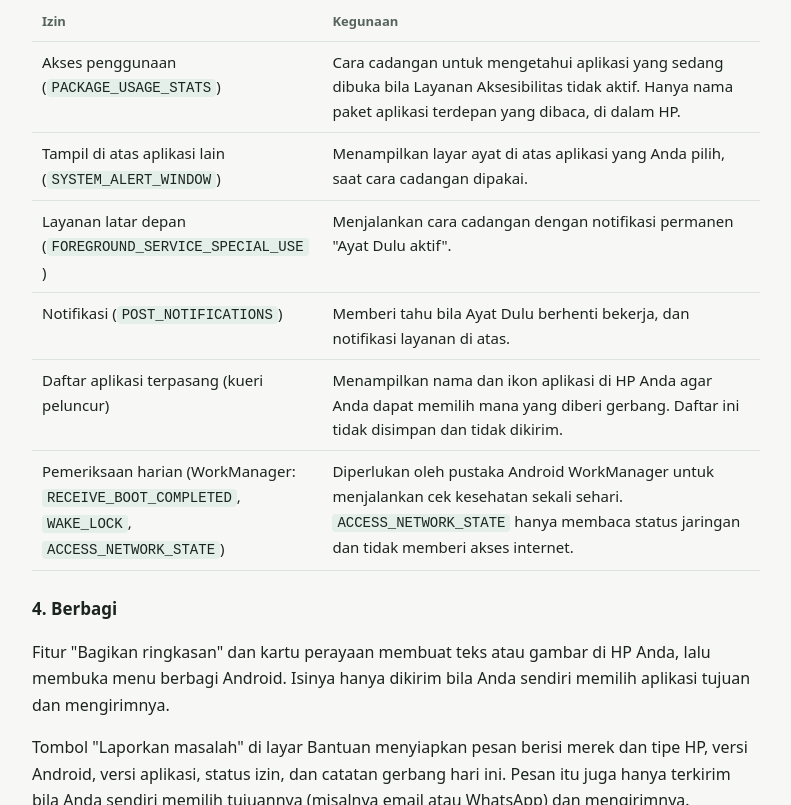
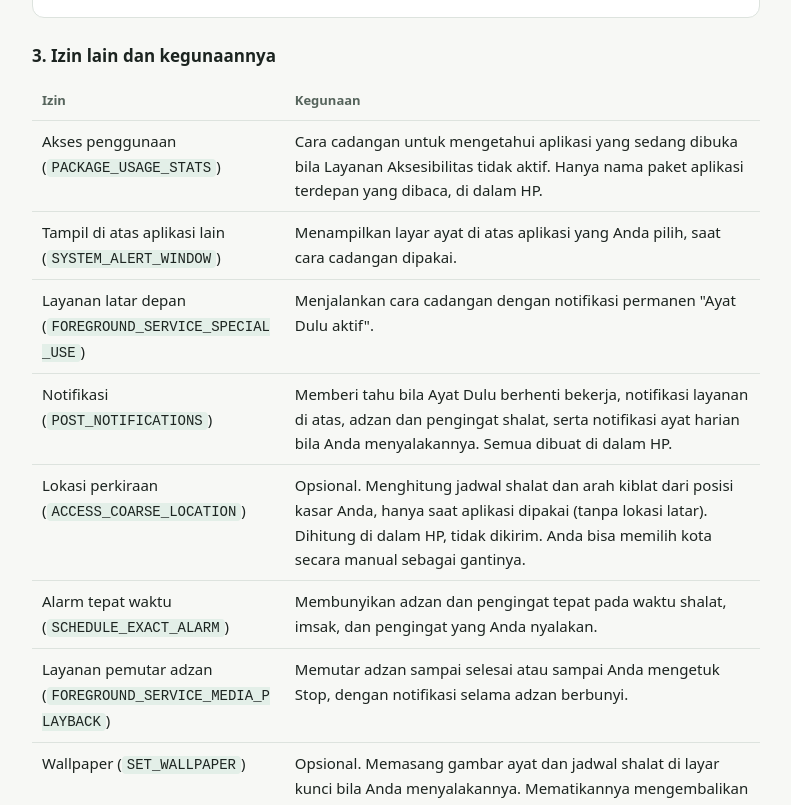
Before and after one commit to Suikromo/hijrahmode-site, a plain HTML site: page privacy.html in a window 1280 px wide. Shown: the part 1995-2800 px from the top of the page, without its empty margins (244-1035 px from the left). Drawn offline with Linux system fonts and the light colour scheme.

Commit message:
Kebijakan privasi 21 Nov: lokasi, alarm, pemutar adzan, wallpaper, notifikasi ibadah
Co-Authored-By: Claude Opus 5.5 <noreply@anthropic.com>

```diff
--- a/privacy.html
+++ b/privacy.html
@@ -12,7 +12,7 @@
 <header>
   <a class="brand" href="./">🌙 Ayat Dulu · Ayah First</a>
   <h1>Kebijakan Privasi<br>Privacy Policy</h1>
-  <p class="muted">Berlaku sejak / Effective: 29 Oktober 2026 (October 29, 2026)</p>
+  <p class="muted">Berlaku sejak / Effective: 21 November 2026 (November 21, 2026); versi pertama 29 Oktober 2026</p>
   <nav class="lang">
     <a href="#id">Bahasa Indonesia</a>
     <a href="#en">English</a>
@@ -41,6 +41,7 @@
   <li>Progres belajar: posisi bacaan ayat, tingkat Jalur Hijaiyah, dan jumlah khatam.</li>
   <li>Statistik lokal: jumlah ayat dan kartu yang dibaca, gerbang yang selesai, jumlah tiap jalan keluar yang dipakai, hari aktif, Taman Hijrah, dan streak.</li>
   <li>Mode terjemah saja: status aktif dan tanggal berakhir yang Anda isi sendiri.</li>
+  <li>Ibadah: lokasi untuk jadwal shalat (nama kota yang Anda pilih, atau koordinat kasar dari GPS), pilihan suara adzan dan pengingat, catatan shalat 5 waktu, status puasa, hitungan tasbih, dan penanda bacaan Al-Qur'an.</li>
   <li>Catatan gerbang hari ini untuk layar Bantuan: <em>jumlah</em> gerbang yang tampil dan yang dilewati per alasan (waktu bebas, tempat tidak layak), jam kejadian terakhir, dan jam layanan terakhir tersambung. Tanpa nama aplikasi; hitungan direset setiap hari.</li>
 </ul>
 <p><strong>Cadangan data (opsional):</strong> bila Anda mengetuk Pengaturan › Simpan cadangan, data di atas (kecuali catatan gerbang harian) disalin ke satu file JSON di tempat yang <em>Anda pilih sendiri</em> lewat pemilih file Android, misalnya folder Download atau Google Drive. Aplikasi tidak mengirim file itu ke mana pun; bila Anda memilih layanan awan, file itu tunduk pada kebijakan layanan tersebut. File hanya dibaca kembali saat Anda memilih Pulihkan dari cadangan.</p>
@@ -62,9 +63,13 @@
   <tr><td>Akses penggunaan (<code>PACKAGE_USAGE_STATS</code>)</td><td>Cara cadangan untuk mengetahui aplikasi yang sedang dibuka bila Layanan Aksesibilitas tidak aktif. Hanya nama paket aplikasi terdepan yang dibaca, di dalam HP.</td></tr>
   <tr><td>Tampil di atas aplikasi lain (<code>SYSTEM_ALERT_WINDOW</code>)</td><td>Menampilkan layar ayat di atas aplikasi yang Anda pilih, saat cara cadangan dipakai.</td></tr>
   <tr><td>Layanan latar depan (<code>FOREGROUND_SERVICE_SPECIAL_USE</code>)</td><td>Menjalankan cara cadangan dengan notifikasi permanen "Ayat Dulu aktif".</td></tr>
-  <tr><td>Notifikasi (<code>POST_NOTIFICATIONS</code>)</td><td>Memberi tahu bila Ayat Dulu berhenti bekerja, dan notifikasi layanan di atas.</td></tr>
+  <tr><td>Notifikasi (<code>POST_NOTIFICATIONS</code>)</td><td>Memberi tahu bila Ayat Dulu berhenti bekerja, notifikasi layanan di atas, adzan dan pengingat shalat, serta notifikasi ayat harian bila Anda menyalakannya. Semua dibuat di dalam HP.</td></tr>
+  <tr><td>Lokasi perkiraan (<code>ACCESS_COARSE_LOCATION</code>)</td><td>Opsional. Menghitung jadwal shalat dan arah kiblat dari posisi kasar Anda, hanya saat aplikasi dipakai (tanpa lokasi latar). Dihitung di dalam HP, tidak dikirim. Anda bisa memilih kota secara manual sebagai gantinya.</td></tr>
+  <tr><td>Alarm tepat waktu (<code>SCHEDULE_EXACT_ALARM</code>)</td><td>Membunyikan adzan dan pengingat tepat pada waktu shalat, imsak, dan pengingat yang Anda nyalakan.</td></tr>
+  <tr><td>Layanan pemutar adzan (<code>FOREGROUND_SERVICE_MEDIA_PLAYBACK</code>)</td><td>Memutar adzan sampai selesai atau sampai Anda mengetuk Stop, dengan notifikasi selama adzan berbunyi.</td></tr>
+  <tr><td>Wallpaper (<code>SET_WALLPAPER</code>)</td><td>Opsional. Memasang gambar ayat dan jadwal shalat di layar kunci bila Anda menyalakannya. Mematikannya mengembalikan layar kunci ke wallpaper beranda.</td></tr>
   <tr><td>Daftar aplikasi terpasang (kueri peluncur)</td><td>Menampilkan nama dan ikon aplikasi di HP Anda agar Anda dapat memilih mana yang diberi gerbang. Daftar ini tidak disimpan dan tidak dikirim.</td></tr>
-  <tr><td>Pemeriksaan harian (WorkManager: <code>RECEIVE_BOOT_COMPLETED</code>, <code>WAKE_LOCK</code>, <code>ACCESS_NETWORK_STATE</code>)</td><td>Diperlukan oleh pustaka Android WorkManager untuk menjalankan cek kesehatan sekali sehari. <code>ACCESS_NETWORK_STATE</code> hanya membaca status jaringan dan tidak memberi akses internet.</td></tr>
+  <tr><td>Pemeriksaan harian (WorkManager: <code>RECEIVE_BOOT_COMPLETED</code>, <code>WAKE_LOCK</code>, <code>ACCESS_NETWORK_STATE</code>)</td><td>Diperlukan oleh pustaka Android WorkManager untuk menjalankan cek kesehatan sekali sehari, dan untuk memasang ulang jadwal adzan setelah HP dinyalakan ulang. <code>ACCESS_NETWORK_STATE</code> hanya membaca status jaringan dan tidak memberi akses internet.</td></tr>
 </table>
 
 <h3>4. Berbagi</h3>
@@ -109,6 +114,7 @@
   <li>Learning progress: your reading position, Hijaiyah level, and number of completed readings (khatam).</li>
   <li>Local statistics: verses and cards read, gates completed, how often each exit was used, active days, Hijrah Garden, and streak.</li>
   <li>Translation-only mode: whether it is on and the end date you entered.</li>
+  <li>Worship: the location used for prayer times (the city you chose, or approximate GPS coordinates), adhan and reminder choices, the 5 daily prayers log, fasting status, tasbih counts, and your Quran reading bookmark.</li>
   <li>Today's gate log for the Help screen: the <em>number</em> of gates shown and skipped per reason (free time, not a proper place), the time of the last event, and when the service last connected. No app names; counts reset every day.</li>
 </ul>
 <p><strong>Data backup (optional):</strong> when you tap Settings › Save a backup, the data above (except the daily gate log) is copied to one JSON file in a place <em>you choose</em> through the Android file picker, for example Downloads or Google Drive. The app does not send that file anywhere; if you choose a cloud service, the file is subject to that service's policy. The file is only read back when you choose Restore from backup.</p>
@@ -130,9 +136,13 @@
   <tr><td>Usage access (<code>PACKAGE_USAGE_STATS</code>)</td><td>Backup method to know which app is open when the Accessibility Service is off. Only the package name of the foreground app is read, on your phone.</td></tr>
   <tr><td>Display over other apps (<code>SYSTEM_ALERT_WINDOW</code>)</td><td>Shows the verse screen on top of the app you selected when the backup method is used.</td></tr>
   <tr><td>Foreground service (<code>FOREGROUND_SERVICE_SPECIAL_USE</code>)</td><td>Runs the backup method with a permanent "Ayah First is on" notification.</td></tr>
-  <tr><td>Notifications (<code>POST_NOTIFICATIONS</code>)</td><td>Tells you if Ayah First stops working, plus the service notification above.</td></tr>
+  <tr><td>Notifications (<code>POST_NOTIFICATIONS</code>)</td><td>Tells you if Ayah First stops working, the service notification above, adhan and prayer reminders, and the daily verse notification if you turn it on. All are created on your phone.</td></tr>
+  <tr><td>Approximate location (<code>ACCESS_COARSE_LOCATION</code>)</td><td>Optional. Calculates prayer times and the qibla direction from your approximate position, only while the app is in use (no background location). Calculated on your phone and never sent. You can pick a city manually instead.</td></tr>
+  <tr><td>Exact alarms (<code>SCHEDULE_EXACT_ALARM</code>)</td><td>Plays the adhan and reminders exactly at prayer time, imsak, and any reminder you turn on.</td></tr>
+  <tr><td>Adhan player service (<code>FOREGROUND_SERVICE_MEDIA_PLAYBACK</code>)</td><td>Plays the adhan until it ends or you tap Stop, with a notification while it plays.</td></tr>
+  <tr><td>Wallpaper (<code>SET_WALLPAPER</code>)</td><td>Optional. Sets a verse and prayer-times image on the lock screen if you turn it on. Turning it off returns the lock screen to your home wallpaper.</td></tr>
   <tr><td>Installed apps (launcher query)</td><td>Shows the names and icons of apps on your phone so you can choose which ones to gate. The list is not stored or sent.</td></tr>
-  <tr><td>Daily check (WorkManager: <code>RECEIVE_BOOT_COMPLETED</code>, <code>WAKE_LOCK</code>, <code>ACCESS_NETWORK_STATE</code>)</td><td>Required by the Android WorkManager library to run a once-a-day health check. <code>ACCESS_NETWORK_STATE</code> only reads network status and gives no internet access.</td></tr>
+  <tr><td>Daily check (WorkManager: <code>RECEIVE_BOOT_COMPLETED</code>, <code>WAKE_LOCK</code>, <code>ACCESS_NETWORK_STATE</code>)</td><td>Required by the Android WorkManager library to run a once-a-day health check, and to re-schedule the adhan after the phone restarts. <code>ACCESS_NETWORK_STATE</code> only reads network status and gives no internet access.</td></tr>
 </table>
 
 <h3>4. Sharing</h3>
```
